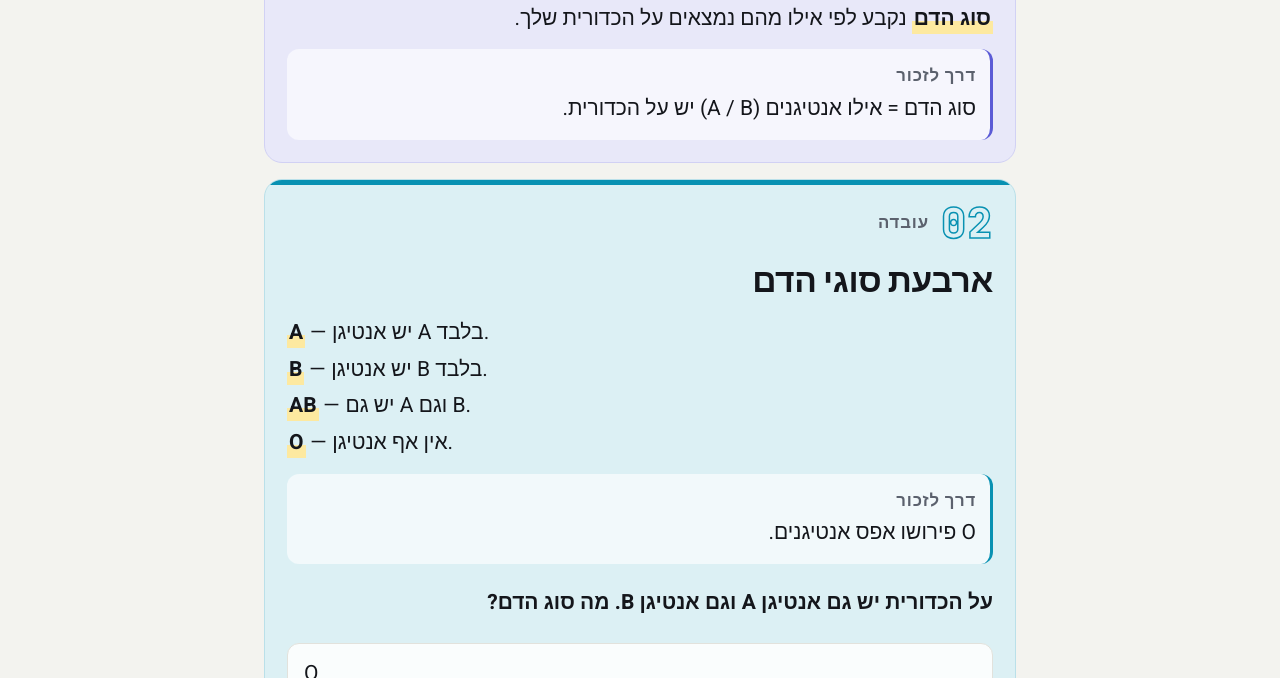
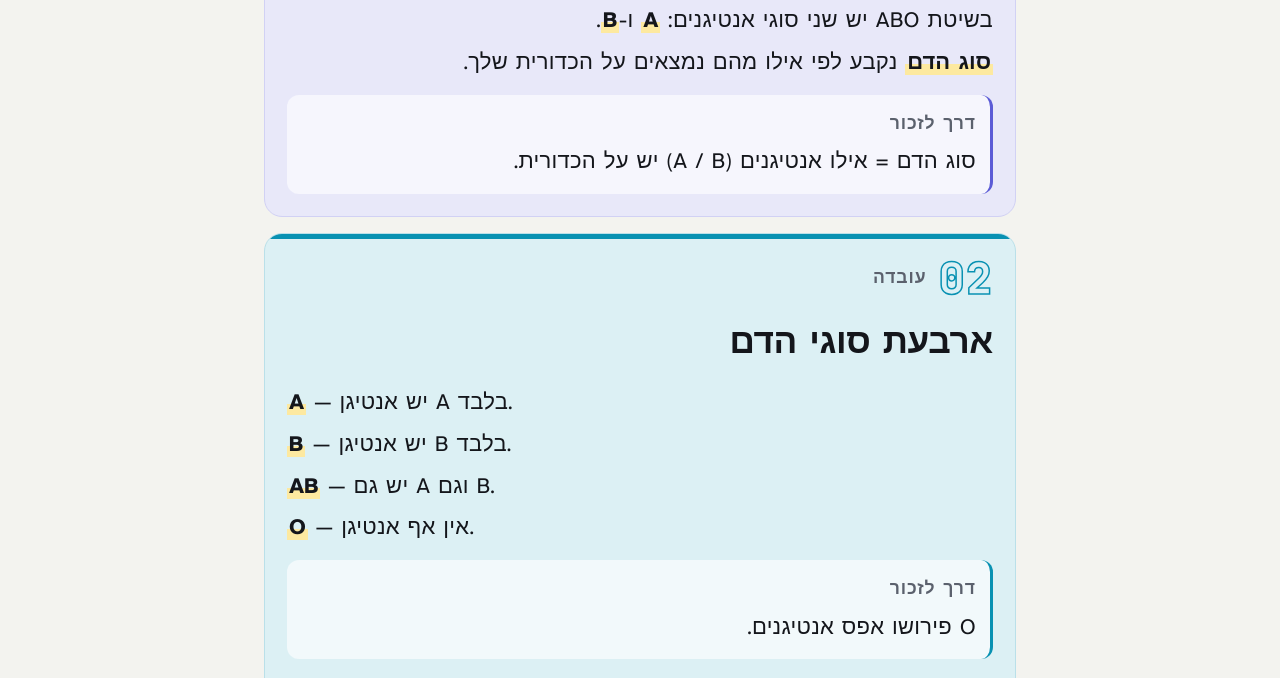
Before and after one commit to estavinsky-coder/estavinsky-coder.github.io, a plain HTML site: page blood-types/index.html in a window 1280 px wide. Shown: the part 738-1416 px from the top of the page. Drawn offline with Linux system fonts and the light colour scheme.

Commit message:
Add/update study page: blood-types

```diff
--- a/blood-types/index.html
+++ b/blood-types/index.html
@@ -254,6 +254,25 @@ body.t-mature .face.back{background:color-mix(in srgb,var(--k-example) 24%,var(-
 body.t-mature .btn[style*="var(--good)"]{background:color-mix(in srgb,var(--k-example) 35%,var(--card)) !important;color:var(--ink) !important}
 body.t-mature .btn[style*="var(--m-cards)"]{background:color-mix(in srgb,var(--k-rule) 22%,var(--card)) !important;border:none}
 body.t-mature nav button.on{background:var(--ink);color:var(--bg)}
+</style>
+
+<link href="https://fonts.googleapis.com/css2?family=Assistant:wght@400;500;600;700&family=Atkinson+Hyperlegible:ital,wght@0,400;0,700;1,400&display=swap" rel="stylesheet">
+<style id="dyslexia-friendly">
+:root{ --fs:clamp(19px, 17px + .45vw, 22px); }
+body.adhd{ --fs:clamp(20px, 18px + .45vw, 23px); }
+/* Latin (A/B/O/Rh, numbers) -> Atkinson Hyperlegible: distinct b/d/p/q, clear shapes.
+   Hebrew has no glyph in Atkinson, so it falls back to Assistant automatically. */
+body, .btn, .opt, input.fill, textarea, .kind, .mission, .stat, nav button,
+.face, .feedback, b, strong, h1, h2, h3,
+.chunk h2, .box .lbl, .bubble{
+  font-family:"Atkinson Hyperlegible","Assistant","Segoe UI",Arial,sans-serif !important;
+}
+body{ line-height:1.9 !important; letter-spacing:.012em; word-spacing:.06em; }
+h1, h2, h3, .chunk h2, .face{ line-height:1.45 !important; letter-spacing:0; }
+.chunk b{ letter-spacing:0; }
+/* calmer reading surface: soft cream instead of stark white */
+:root{ --card:#fdfbf7; }
+@media (prefers-color-scheme: dark){ :root{ --card:#272436; } }
 </style>
 </head>
 <body>
```
